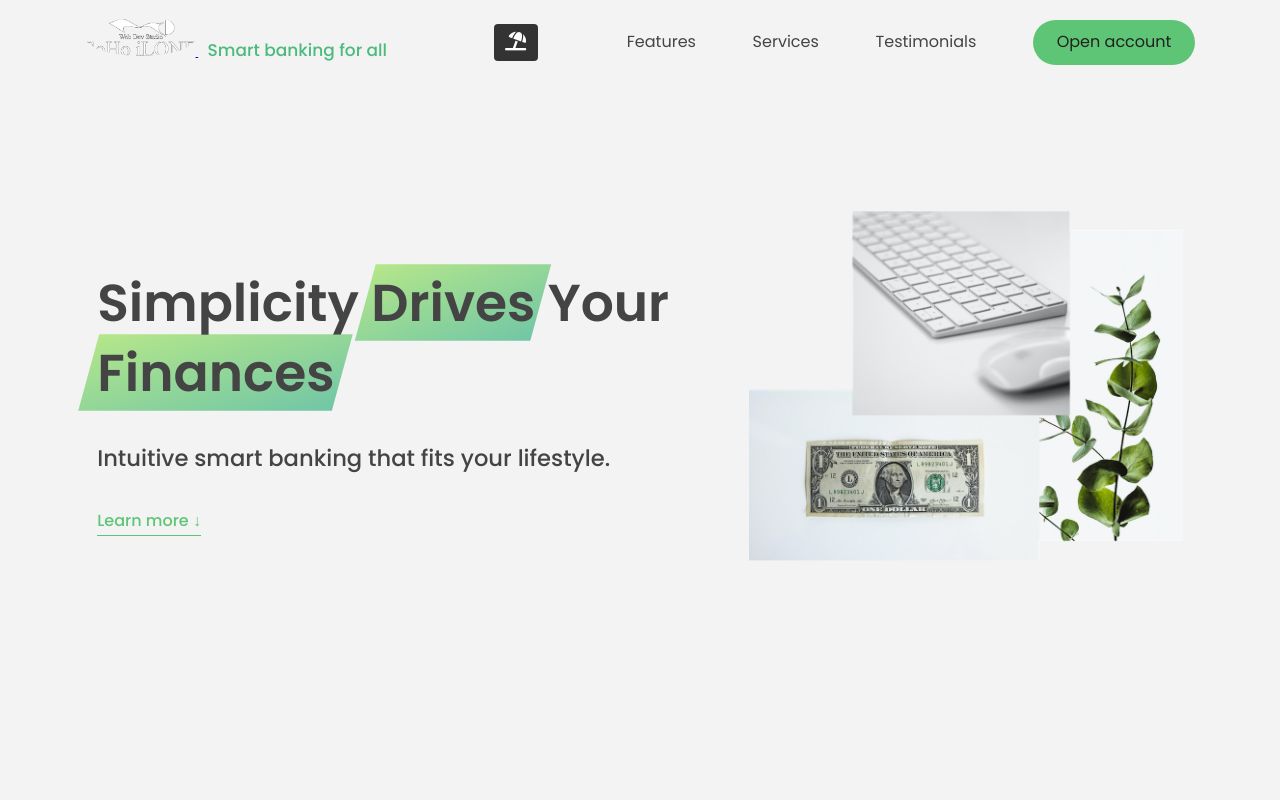
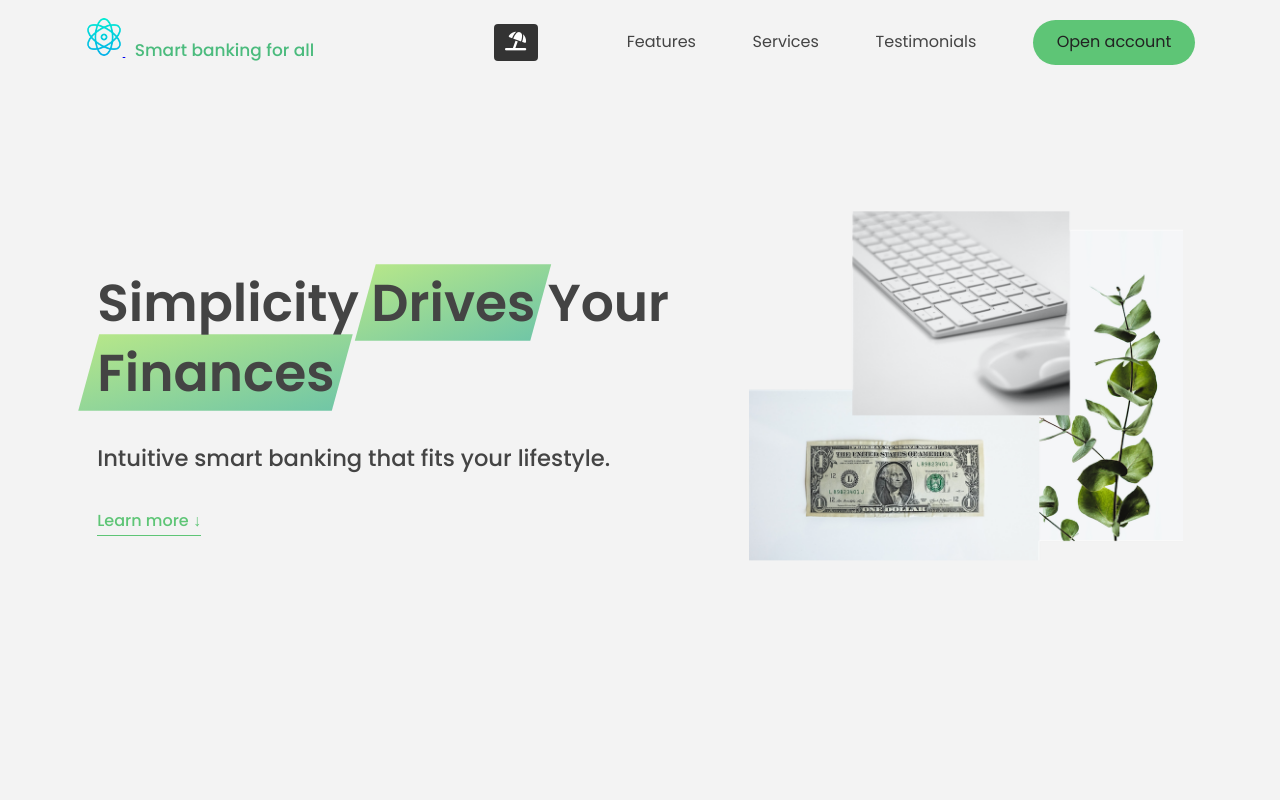
Before and after one commit to D-vokic/Bank-Website-Demo, a plain HTML site: page index.html in a window 1280 px wide. Shown: the top 800 px of the page. Drawn offline with Linux system fonts and the light colour scheme.

Commit message:
Changed logo image, and footer logo

```diff
--- a/index.html
+++ b/index.html
@@ -67,7 +67,7 @@
         <div class="nav_img">
           <a href="#">
             <img
-              src="img/sohoBela.webp"
+              src="img/physics.png"
               alt="Bankist logo"
               class="nav__logo"
               id="logo"
@@ -396,7 +396,7 @@
           <a class="footer__link" href="#">Contact Us</a>
         </li>
       </ul>
-      <img src="img/icon.png" alt="Logo" class="footer__logo" />
+      <img src="img/physics.png" alt="Logo" class="footer__logo" />
       <p class="footer__copyright">
         &copy; Copyright by
         <a
--- a/script.js
+++ b/script.js
@@ -341,7 +341,7 @@ const slider = function () {
       modeToggleBtn.innerHTML = '<i class="fa-solid fa-umbrella-beach"></i>';
       modeToggleBtn.style.color = 'var(--text-color)';
       modeToggleBtn.style.backgroundColor = '#ffffff';
-      logoImg.src = 'img/icon.png'; // Light mode logo
+      logoImg.src = 'img/physics.png'; // Light mode logo
       localStorage.setItem('darkMode', 'disabled');
     }
 
```
Also changed, not shown: img/physics.png (added).
